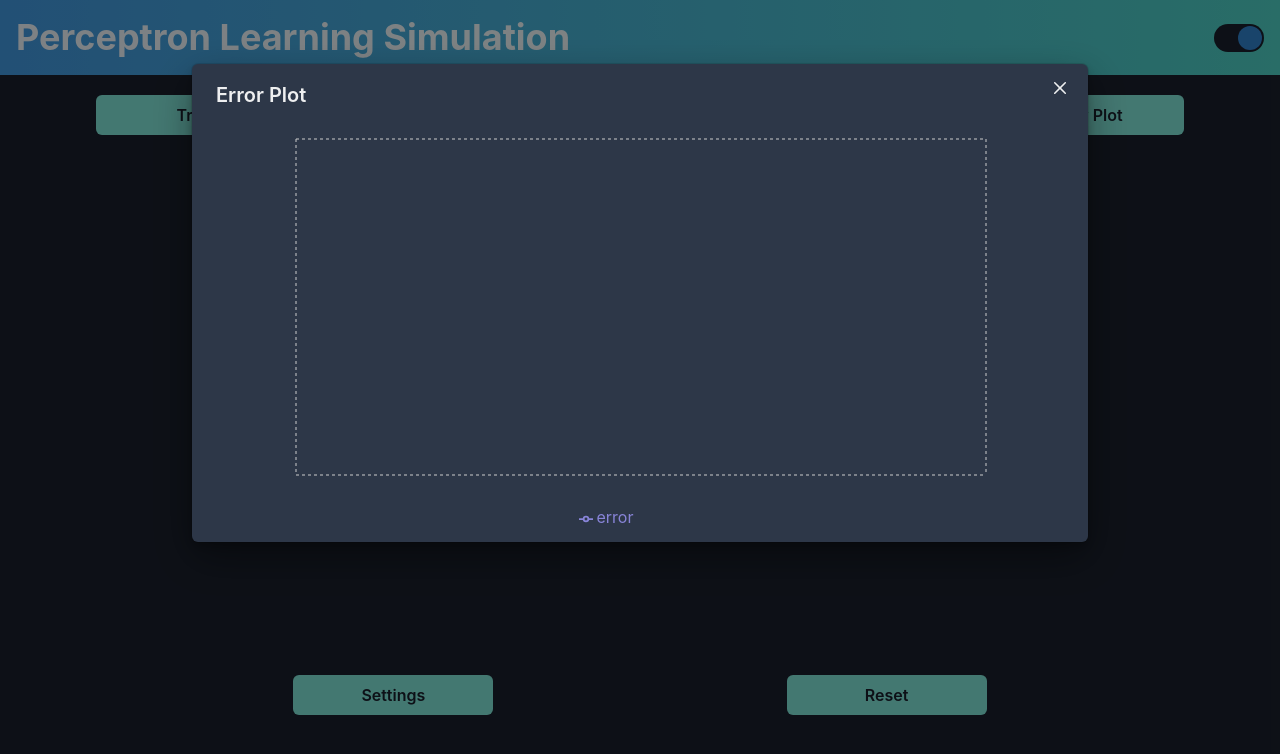
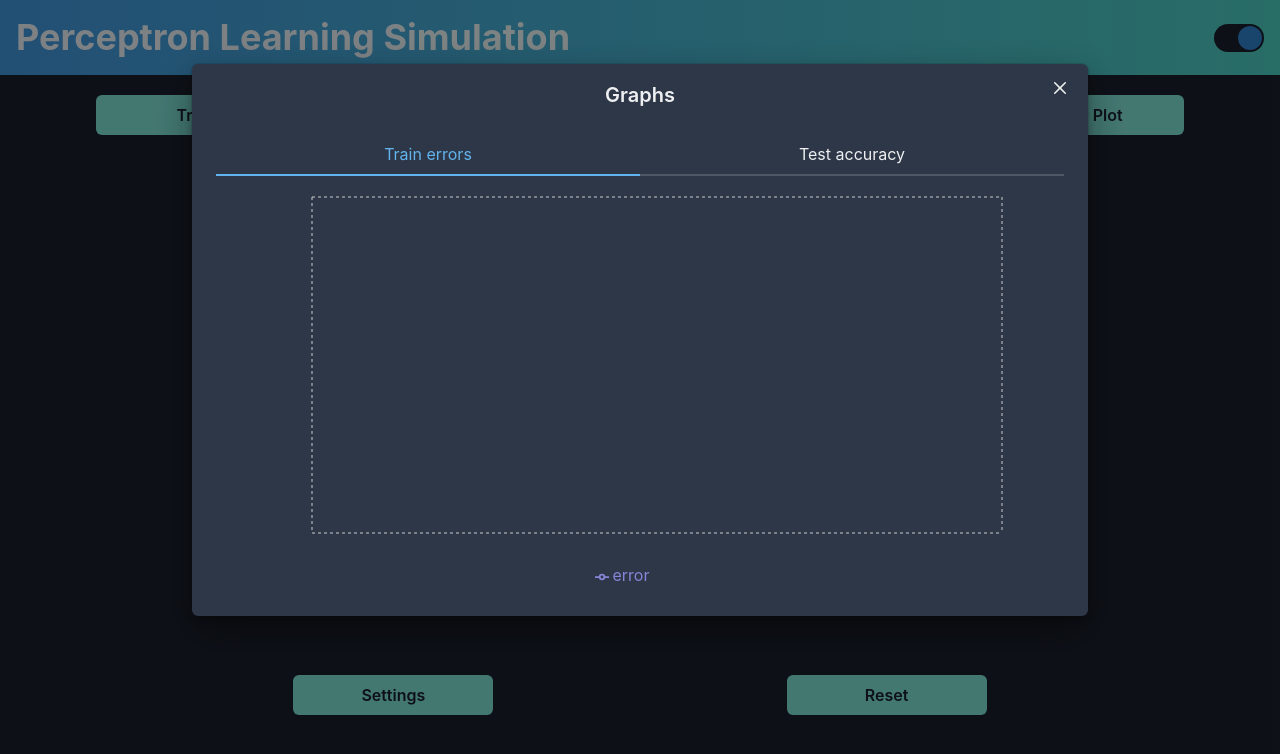
Before and after one commit to Lewoczegg/perceptron-simulation, a React (Vite) app: page /learning in a window 1280 px wide. Both pictures are taken after a click on the button "Show Plot". Shown: the top 754 px of the page. Built offline with nearby package versions, Linux system fonts and the light colour scheme.

Commit message:
Add test accuracy graph

```diff
--- a/src/components/PerceptronLearningVisualization.tsx
+++ b/src/components/PerceptronLearningVisualization.tsx
@@ -209,7 +209,10 @@ const PerceptronLearningVisualization = () => {
         >
           Train 50X
         </Button>
-        <ShowPlotModal errors={perceptron?.errors || []} />
+        <ShowPlotModal
+          errors={perceptron?.errors || []}
+          accuracy={perceptron?.testResults || []}
+        />
       </Flex>
       <canvas ref={canvasRef} className="canvas" />
       <Flex justify="space-evenly" my={5}>
--- a/src/components/ShowPlotModal.tsx
+++ b/src/components/ShowPlotModal.tsx
@@ -8,14 +8,21 @@ import {
   Button,
   useDisclosure,
   useBreakpointValue,
+  Tabs,
+  TabList,
+  Tab,
+  TabPanel,
+  TabPanels,
 } from "@chakra-ui/react";
 import ErrorPlot from "./ErrorPlot";
+import TestAccuracyPlot from "./TestAccuracyPlot";
 
 interface Props {
   errors: number[];
+  accuracy: number[];
 }
 
-const ShowPlotModal = ({ errors }: Props) => {
+const ShowPlotModal = ({ errors, accuracy }: Props) => {
   const { isOpen, onOpen, onClose } = useDisclosure();
 
   const modalSize = useBreakpointValue({
@@ -33,10 +40,25 @@ const ShowPlotModal = ({ errors }: Props) => {
       <Modal isOpen={isOpen} onClose={onClose} size={modalSize}>
         <ModalOverlay />
         <ModalContent>
-          <ModalHeader>Error Plot</ModalHeader>
+          <ModalHeader display="flex" justifyContent="center">
+            Graphs
+          </ModalHeader>
           <ModalCloseButton />
           <ModalBody height="600px" width="100%">
-            <ErrorPlot errors={errors} />
+            <Tabs isFitted variant="line">
+              <TabList>
+                <Tab>Train errors</Tab>
+                <Tab>Test accuracy</Tab>
+              </TabList>
+              <TabPanels>
+                <TabPanel>
+                  <ErrorPlot errors={errors} />
+                </TabPanel>
+                <TabPanel>
+                  <TestAccuracyPlot accuracy={accuracy} />
+                </TabPanel>
+              </TabPanels>
+            </Tabs>
           </ModalBody>
         </ModalContent>
       </Modal>
--- /dev/null
+++ b/src/components/TestAccuracyPlot.tsx
@@ -0,0 +1,57 @@
+import { useBreakpointValue } from "@chakra-ui/react";
+import {
+  LineChart,
+  Line,
+  XAxis,
+  YAxis,
+  CartesianGrid,
+  Tooltip,
+  Legend,
+} from "recharts";
+
+interface Props {
+  accuracy: number[];
+}
+
+const TestAccuracyPlot = ({ accuracy }: Props) => {
+  const data = accuracy.map((accuracy, index) => ({
+    epoch: index,
+    accuracy: accuracy * 100,
+  }));
+
+  const chartWidth = useBreakpointValue({
+    base: 300,
+    sm: 400,
+    md: 600,
+    xl: 800,
+  });
+
+  return (
+    <LineChart
+      data={data}
+      width={chartWidth}
+      height={400}
+      margin={{
+        top: 5,
+        right: 30,
+        left: 20,
+        bottom: 5,
+      }}
+    >
+      <CartesianGrid strokeDasharray="3 3" />
+      <XAxis dataKey="epoch" />
+      <YAxis />
+      <Tooltip />
+      <Legend />
+      <Line
+        type="monotone"
+        dataKey="accuracy"
+        stroke="#8884d8"
+        activeDot={{ r: 8 }}
+        strokeWidth={3}
+      />
+    </LineChart>
+  );
+};
+
+export default TestAccuracyPlot;
```
